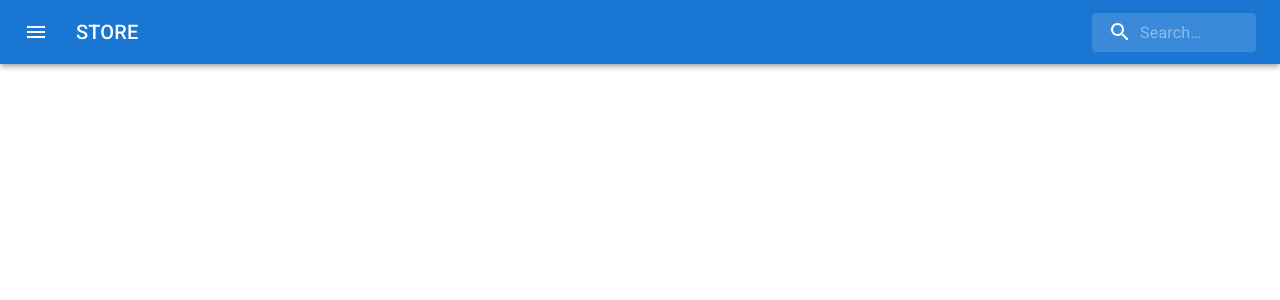
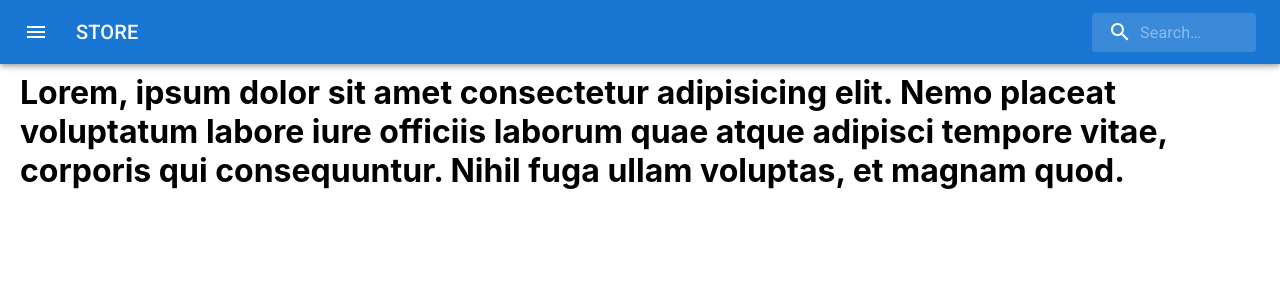
Before and after one commit to AmiraMahana1996/peep-frontend, a React (Create React App) app: page /dashboard in a window 1280 px wide. Before the commit this address led to /. Shown: the top 300 px of the page. Built offline with nearby package versions, Linux system fonts and the light colour scheme; no server answers; a web font is replaced by a local one.

Commit message:
add optional routing

```diff
--- a/src/App.tsx
+++ b/src/App.tsx
@@ -11,6 +11,7 @@ function App() {
       <Box sx={{ flexGrow: 1 }}>
         <Grid
           container
+          direction="column"
           spacing={4}
         >
           <Grid
@@ -26,7 +27,6 @@ function App() {
           >
             <Grid
               container
-              spacing={2}
               direction="row"
               justifyContent={"center"}
               columns={{ xs: 4, sm: 8, md: 12 }}
--- a/src/components/product/Product.tsx
+++ b/src/components/product/Product.tsx
@@ -5,15 +5,17 @@ import CardContent from "@mui/material/CardContent";
 import CardMedia from "@mui/material/CardMedia";
 import Button from "@mui/material/Button";
 import Typography from "@mui/material/Typography";
-
+import { Link } from "react-router-dom";
+import "./style.css";
 export default function Product(props: any) {
+  console.log(props);
   return (
     <Card sx={{ maxWidth: 300 }}>
       <CardMedia
         component="img"
         alt="green iguana"
         height="140"
-        image={props.img}
+        image={props.product.imageURL}
       />
       <CardContent>
         <Typography
@@ -21,7 +23,7 @@ export default function Product(props: any) {
           variant="h5"
           component="div"
         >
-          {props.name}
+          {props.product.name}
         </Typography>
         <Typography
           variant="body2"
@@ -33,7 +35,13 @@ export default function Product(props: any) {
       </CardContent>
       <CardActions>
         <Button size="small">Share</Button>
-        <Button size="small">More Details</Button>
+
+        <Link
+          className="nav-product"
+          to={`product/${props.product._id}`}
+        >
+          <Button size="small">MORE DETAILS</Button>
+        </Link>
       </CardActions>
     </Card>
   );
--- /dev/null
+++ b/src/components/product/style.css
@@ -0,0 +1,3 @@
+.nav-product {
+  text-decoration: none;
+}
--- a/src/pages/dashboard/Dashboard.tsx
+++ b/src/pages/dashboard/Dashboard.tsx
@@ -1,5 +1,25 @@
 import React from "react";
-
+import { Grid } from "@mui/material";
+import "./style.css";
 export default function Dashboard() {
-  return <div>Dashboard</div>;
+  return (
+    <>
+      <Grid
+        container
+        className="dashboard-container"
+      >
+        <Grid
+          item
+          xs={12}
+        >
+          <h1>
+            Lorem, ipsum dolor sit amet consectetur adipisicing elit. Nemo
+            placeat voluptatum labore iure officiis laborum quae atque adipisci
+            tempore vitae, corporis qui consequuntur. Nihil fuga ullam voluptas,
+            et magnam quod.
+          </h1>
+        </Grid>
+      </Grid>
+    </>
+  );
 }
--- /dev/null
+++ b/src/pages/dashboard/style.css
@@ -0,0 +1,3 @@
+.dashboard-container {
+  padding: 20px;
+}
--- /dev/null
+++ b/src/pages/product-details/ProductDetails.tsx
@@ -0,0 +1,25 @@
+import React from "react";
+import { Grid } from "@mui/material";
+export default function ProductDetails() {
+  return (
+    <>
+      <Grid
+        container
+        spacing={{ xs: 2, md: 3 }}
+        columns={{ xs: 4, sm: 8, md: 12 }}
+        sx={{ flexGrow: 1 }}
+      >
+        {Array.from(Array(3)).map((_, index) => (
+          <Grid
+            xs={2}
+            sm={4}
+            md={4}
+            key={index}
+          >
+            test
+          </Grid>
+        ))}
+      </Grid>
+    </>
+  );
+}
--- a/src/pages/products/Products.tsx
+++ b/src/pages/products/Products.tsx
@@ -25,10 +25,7 @@ export default function Products() {
               xs={4}
               key={product._id}
             >
-              <Product
-                name={product.name}
-                img={product?.imageURL}
-              />
+              <Product product={product} />
               <br />
             </Grid>
           </>
--- a/src/routes/PrivateRoute.tsx
+++ b/src/routes/PrivateRoute.tsx
@@ -3,7 +3,8 @@ import { Navigate, useLocation } from "react-router-dom";
 
 const ProtectedRoute: React.FC<{ children: JSX.Element }> = ({ children }) => {
   const location = useLocation();
-  return true ? (
+  const isAuth = true;
+  return !isAuth ? (
     <Navigate
       to={"/"}
       state={{ from: location }}
--- a/src/routes/routes.tsx
+++ b/src/routes/routes.tsx
@@ -1,6 +1,7 @@
 import React from "react";
 import { Routes, Route } from "react-router-dom";
 import Dashboard from "../pages/dashboard/Dashboard";
+import ProductDetails from "../pages/product-details/ProductDetails";
 import Products from "../pages/products/Products";
 import ProtectedRoute from "./PrivateRoute";
 
@@ -19,6 +20,10 @@ export default function AppRoutes() {
           </ProtectedRoute>
         }
       />
+      <Route
+        path="/product/:id?"
+        element={<ProductDetails />}
+      />
     </Routes>
   );
 }
```
